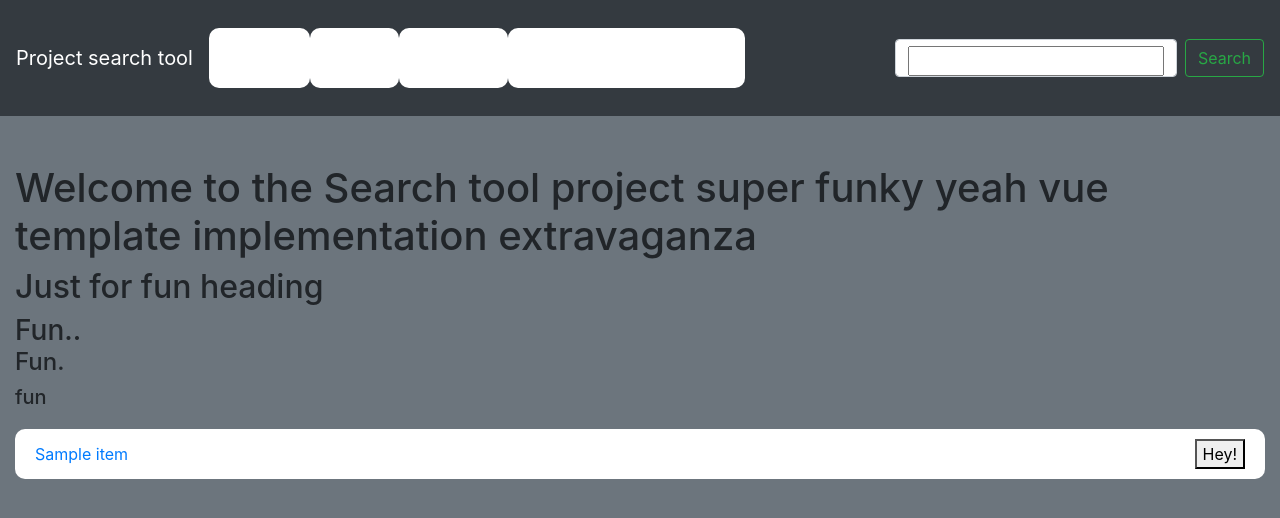
After one commit to AndreasGkizis/search_tool_project, a Django app: template templates/search_tool_app/vue_example before template change.html in a window 1280 px wide. The commit adds this page. Shown: the top 518 px of the page. Run offline with Django 3.2, Linux system fonts and the light colour scheme; tables that the repository leaves empty hold one stand-in row (values such as "Sample post"); the template is opened without the code that fills it: values that come from a table or form of the project are taken from there, most other values are stand-ins (such as "Sample title", 1, 10 or a date in 2020); some libraries are stand-ins or nearby versions.

Commit message:
Vue widget WORKINGgit add .!

```diff
--- a/search_tool_app/urls.py
+++ b/search_tool_app/urls.py
@@ -5,5 +5,6 @@ urlpatterns = [
     path('', views.homepage, name='homepage'),
     path('post_a_publication/', views.post_a_publication, name='post_a_publication'),
     path('search_publication/', views.search_publication, name='search_publication'),
-    path('show_publication/<slug:slug>/', views.show_publication, name='show_publication')
+    path('show_publication/<slug:slug>/', views.show_publication, name='show_publication'),
+    path('vue_example/', views.vue_example, name='vue_example')
 ]
--- a/templates/search_tool_app/Base_boot-strap.html
+++ b/templates/search_tool_app/Base_boot-strap.html
@@ -24,11 +24,44 @@
 
     <!-- Latest compiled and minified CSS -->
     <link rel="stylesheet" href="https://cdn.jsdelivr.net/npm/bootstrap-select@1.13.14/dist/css/bootstrap-select.min.css">
-    <!-- vue 3 implimentation -->
-    <script src="https://unpkg.com/vue@3.2.20"></script>
 
+    <style>
+      body{
+          background: #eee(219, 2, 2, 0.815);
+          max-width: 960;
+          margin: 20 auto;
+      }
+      p, h3, ul{
+          margin: 0;
+          padding: 0;
+      }
+      li{
+          list-style-type: none;
+          background: #fff;
+          margin: 20px auto;
+          padding: 10px 20px;
+          border-radius: 10px;
+          display: flex;
+          align-items: center;
+          justify-content: space-between;
+          height: 50;
+      }
+      li.clicked{
+          background: #45bd95;
+          color: rgb(67, 75, 71);
+      }
+      img {
+          border: 1px solid rgb(0, 0, 0);
+          border-radius: 4px;
+          padding: 5px;
+          width: auto;
+          height: auto;
+          max-width: 40;
+          max-height: 40;
+          background-color: rgb(88, 88, 88);
+          }
     </style>
-</head>
+  </head>
 
 <body class="bg-secondary ">
 
@@ -47,6 +80,9 @@
             </li>
             <li class="nav-item {% is_active request 'search_publication' %}">
               <a class="nav-link" href="{% url 'search_publication' %}">Search <span class="sr-only">(current)</span></a>
+            </li>
+            <li class="nav-item {% is_active request 'vue_example' %}">
+              <a class="nav-link" href="{% url 'vue_example' %}">Vue example betchezzz <span class="sr-only">(current)</span></a>
             </li>
           </ul>
         </div>
--- /dev/null
+++ b/templates/search_tool_app/vue_example before template change.html
@@ -0,0 +1,32 @@
+<!DOCTYPE html>
+{% extends 'search_tool_app/Base_boot-strap.html' %}
+{% load static %}
+
+{% block title_block %}
+- Vuepage
+{% endblock %}
+
+
+{% block body_block %}
+<h1>Welcome to the Search tool project super funky yeah vue template implementation extravaganza </h1>
+<h2>Just for fun heading </h2>
+<h3>Fun..</h3>
+<h4>Fun.</h4>
+<h5>fun</h5>
+<div>
+    {% if items %}
+    <ul>
+      {% for item in items %}
+      <li>
+        <a href="{{item.url}}">{{ item.name }}</a> <button>Hey!</button>
+      </li>
+      {% endfor %}
+    </ul>
+  {% else %}
+    <p>No items available.</p>
+  {% endif %}</div>
+
+
+{% endblock %}
+
+#currently not routed at all
```
Also changed, not shown: search_tool_app/views.py (+24 -1 lines), templates/search_tool_app/vue_example.html (added, +55 -0 lines).
